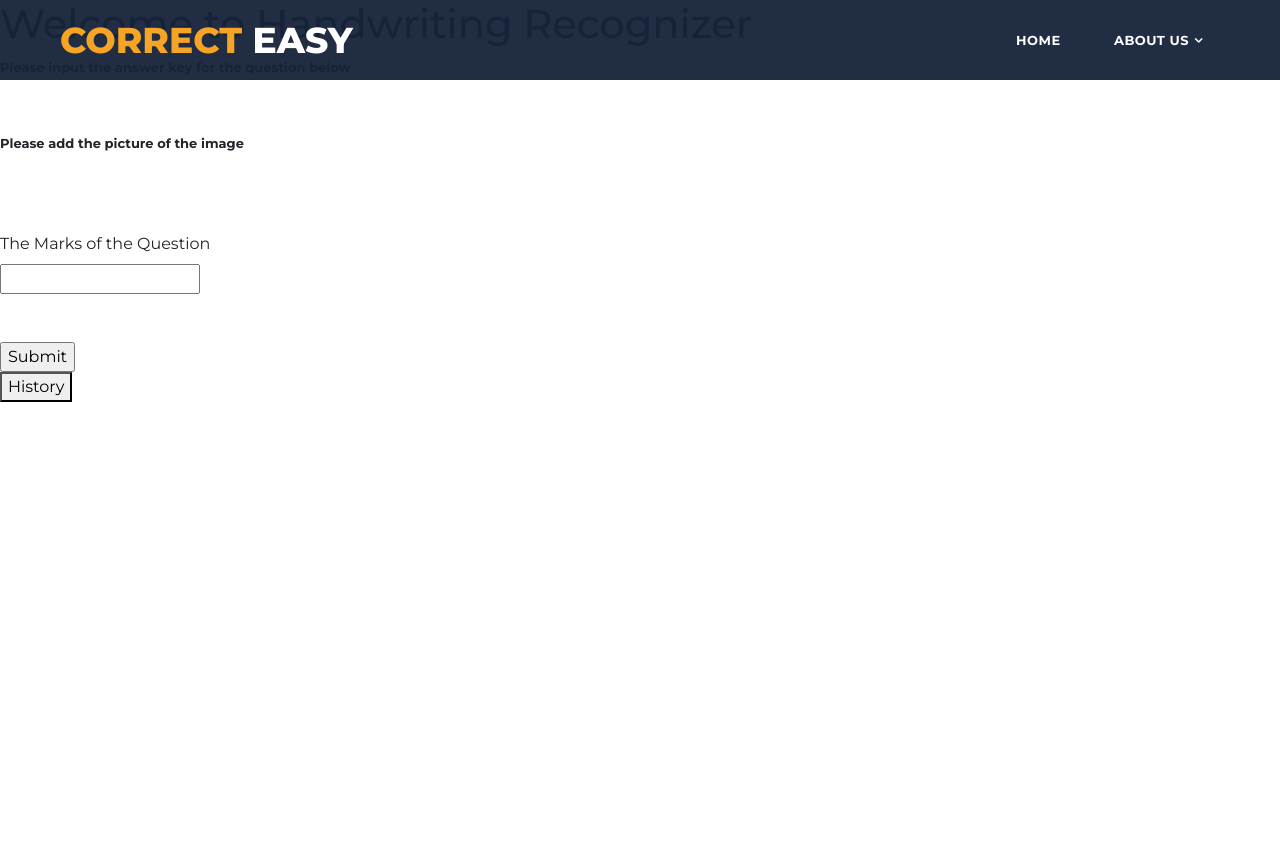
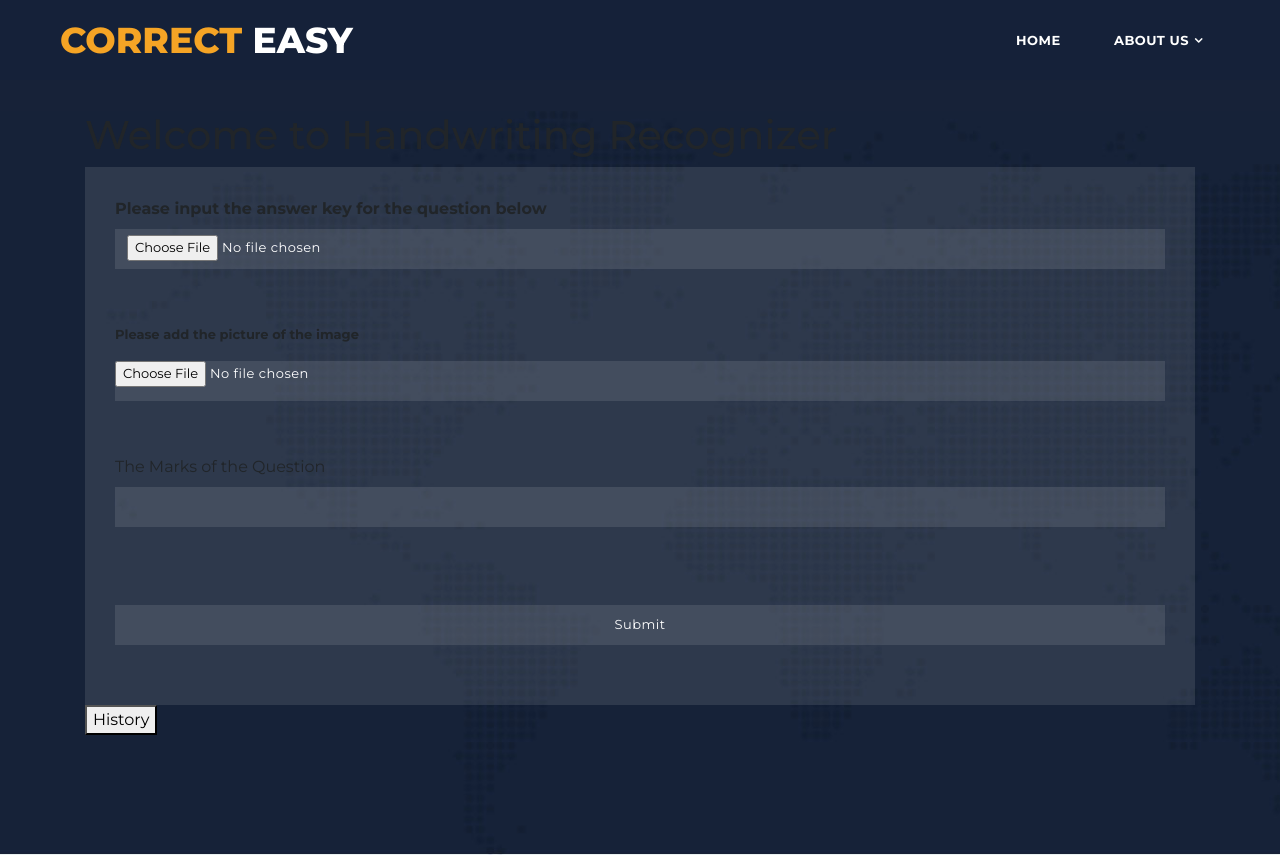
Before and after one commit to Sanjsarma/CorrectEasy, a Django app: page /index/ in a window 1280 px wide. Before the commit the page ends 402 px from the top, so only its background shows below. Run offline with Django 3.2, Linux system fonts and the light colour scheme; some libraries are stand-ins or nearby versions.

Commit message:
Small change to index.html

```diff
--- a/newapp/templates/index.html
+++ b/newapp/templates/index.html
@@ -28,7 +28,7 @@
   </style>
 
 </head>
-<body>
+<body style = "background-color: #172238;">
   <header class="main-header clearfix" role="header">
     <div class="logo">
       <a href="#"><em>Correct</em> Easy</a>
@@ -52,15 +52,20 @@
       </ul>
     </nav>
   </header>
+  <section class="section contact"  >
+    <div class="container" >
+    <div style = "  margin-top :10%;">
     <h1>Welcome to Handwriting Recognizer</h1>
     <h2></h2>
-    <form action='/analyze/info/' method='post' class="form" enctype="multipart/form-data">
+    <form action='/info/' method='post' class="form" enctype="multipart/form-data">
         {% csrf_token %}
-        <p><b>Please input the answer key for the question below  </b>  </p>
-        <input type='file' name='key' accept='img/*' id='pic' class="custom-file-input">
+
+        <label  class="form-label" for="customFile" ><b>Please input the answer key for the question below  </b>  </label>
+
+        <input type='file' name='key' accept='img/*' id='pic' style="    opacity: 100%;"  class="custom-file-input form-control">
         <br>
         <p><b> Please add the picture of the image</b> </p>
-        <input type='file' name='pic' accept='img/*' id='pic' class="custom-file-input">
+        <input type='file' name='pic' accept='img/*' id='pic' style="    opacity: 100%;" class="custom-file-input">
         <br>
         <br>
         <label for="marks">The Marks of the Question</label>
@@ -70,6 +75,9 @@
          <br>
         <input type='submit' class="button">
     </form>
-    <button type="button" onclick="location.href='/analyze/history'" class="button">History</button>
+    <button type="button" onclick="location.href='/history'" class="button">History</button>
+  </div>
+    </div>
+  </section>
 </body>
 </html>
--- a/newapp/views.py
+++ b/newapp/views.py
@@ -16,7 +16,7 @@ def index(request):
 
 def info(request):
     #vision api code which also saves data to db.
-    os.environ["GOOGLE_APPLICATION_CREDENTIALS"]="C:/Users/Sanjana Sarma/Downloads/key.json"
+    os.environ["GOOGLE_APPLICATION_CREDENTIALS"]="C:/Users/malav/OneDrive/Desktop/CorrectEasy/CorrectEasy/key.json"
     client = vision.ImageAnnotatorClient()
     myfile = request.FILES["key"]
     fs = FileSystemStorage()
```
